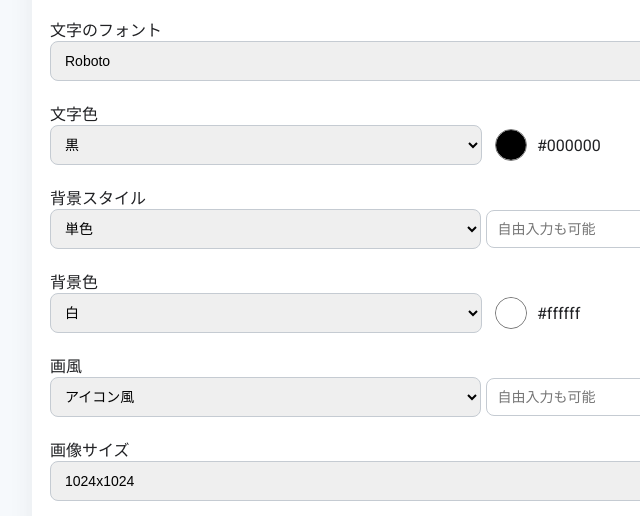
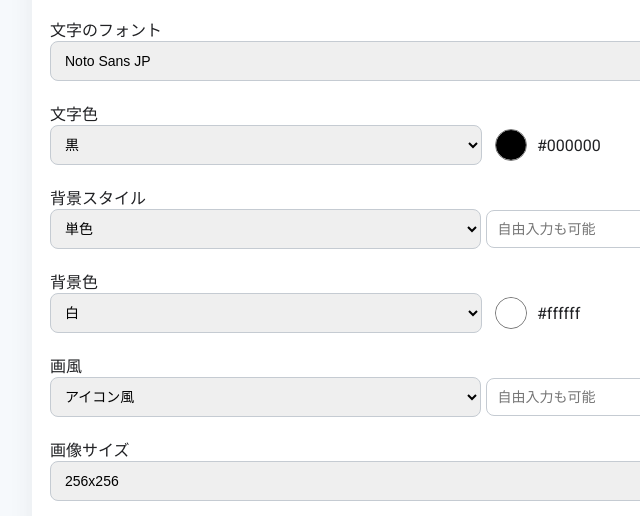
Before and after one commit to sd2022design/kanji-icon-maker, a plain HTML site: page index.html in a window 1280 px wide. Shown: the part 187-703 px from the top of the page, 158-798 px from the left. Drawn offline with nearby package versions, Linux system fonts and the light colour scheme.

Commit message:
いったん完成とする

```diff
--- a/index.html
+++ b/index.html
@@ -74,16 +74,18 @@
 
       <label>文字のフォント</label>
       <select v-model="font" style="margin-bottom:20px; width:100%;">
+        <!-- 日本語向けフォント -->
+        <option>Noto Sans JP</option>
+        <option>Noto Serif JP</option>
+        <option>Yu Gothic</option>
+        <option>Meiryo</option>
+        <option>Hiragino Kaku Gothic Pro</option>
+        <option>Kozuka Gothic Pro</option>
+        <option>Futura Std</option>
+        <!-- 英語向けフォント -->
         <option>Roboto</option>
         <option>Arial</option>
         <option>Times New Roman</option>
-        <option>Georgia</option>
-        <option>Verdana</option>
-        <option>Courier New</option>
-        <option>Tahoma</option>
-        <option>Trebuchet MS</option>
-        <option>Impact</option>
-        <option>Comic Sans MS</option>
       </select>
 
       <label>文字色</label>
@@ -153,7 +155,7 @@
       <select v-model="size" style="width: 100%;">
         <option>256x256</option>
         <option>512x512</option>
-        <option selected>1024x1024</option>
+        <option>1024x1024</option>
       </select>
 
       <div style="margin-top:8px;">
@@ -196,7 +198,7 @@
         return {
           apiKey: "AIzaSyAwC_jwP6kv1N4KQ6oPblQKe7c5coEgVmE",
           kanji: "",
-          font: "Roboto",
+          font: "Noto Sans JP",
           textColor: "#000000",
           textColorSelect: "黒",
           background: "",
@@ -205,7 +207,7 @@
           bgColorSelect: "白",
           style: "",
           styleSelect: "アイコン風",
-          size: "1024x1024",
+          size: "256x256",
           svgCode: "",
           downloadUrl: "",
           pngUrl: "",
```
